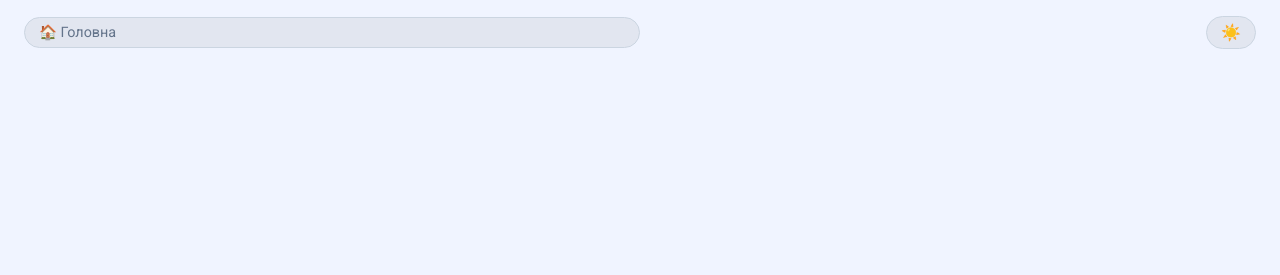
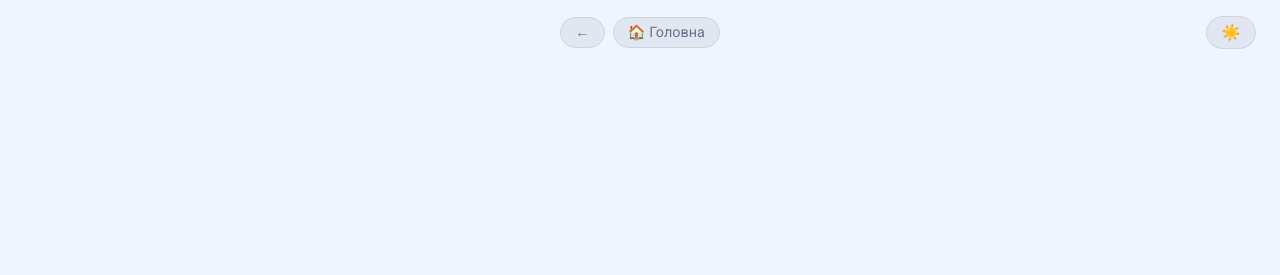
Before and after one commit to Volchara-create/MathHelper, a plain HTML site: page simulator.html in a window 1280 px wide. Shown: the top 275 px of the page. Drawn offline with Linux system fonts and the light colour scheme.

Commit message:
НМТ: два окремих прямокутники ← та 🏠 Головна по центру топбару

```diff
--- a/simulator.html
+++ b/simulator.html
@@ -738,8 +738,11 @@
 ============================= -->
 <div id="screen-start" class="screen active">
   <div class="start-topbar" style="display:grid;grid-template-columns:1fr auto 1fr;align-items:center;">
-    <a href="/" class="start-back-btn">🏠 Головна</a>
     <span></span>
+    <div style="display:flex;gap:8px;justify-content:center;">
+      <a href="/" class="start-back-btn">←</a>
+      <a href="/" class="start-back-btn">🏠 Головна</a>
+    </div>
     <div style="display:flex;justify-content:flex-end;">
       <button class="theme-toggle-btn" onclick="toggleTheme()" id="theme-btn" title="Змінити тему">🌙</button>
     </div>
```
